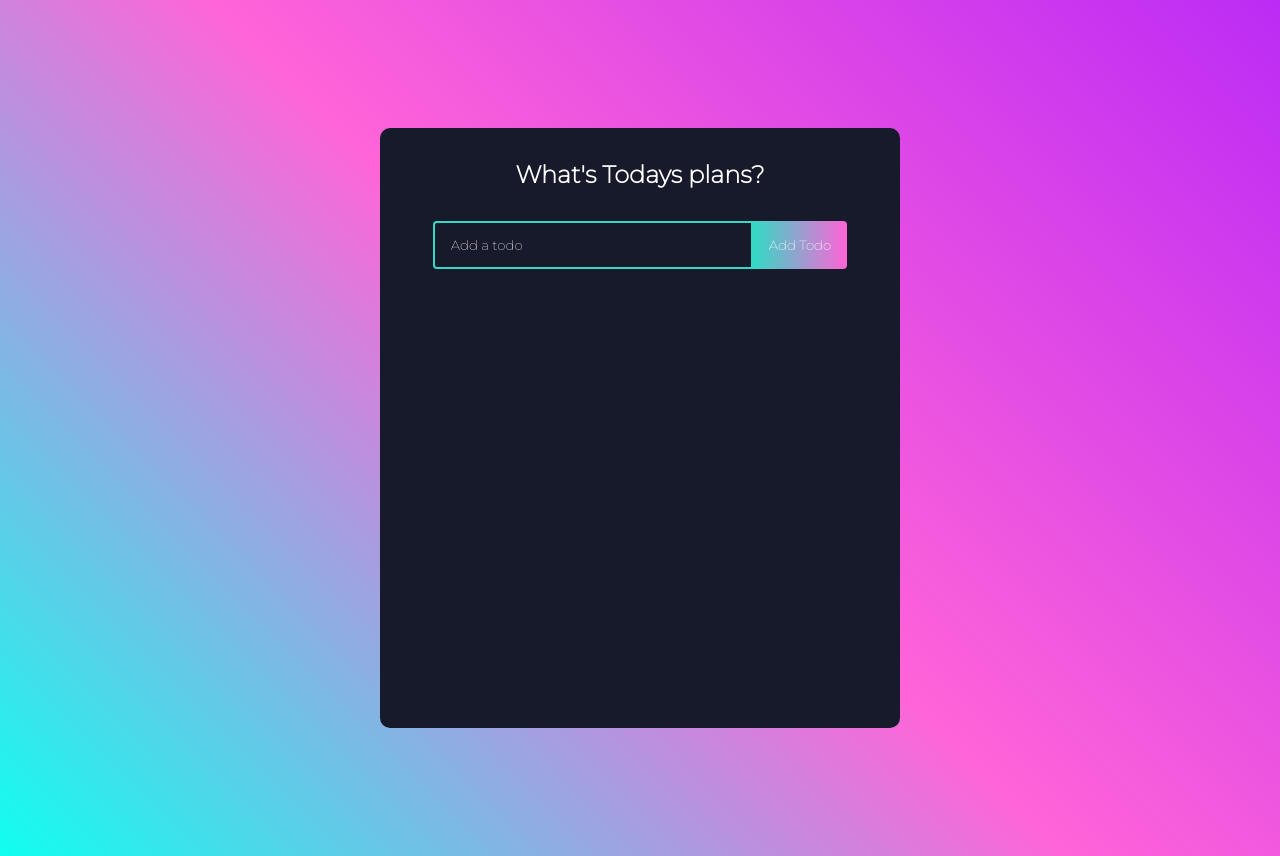
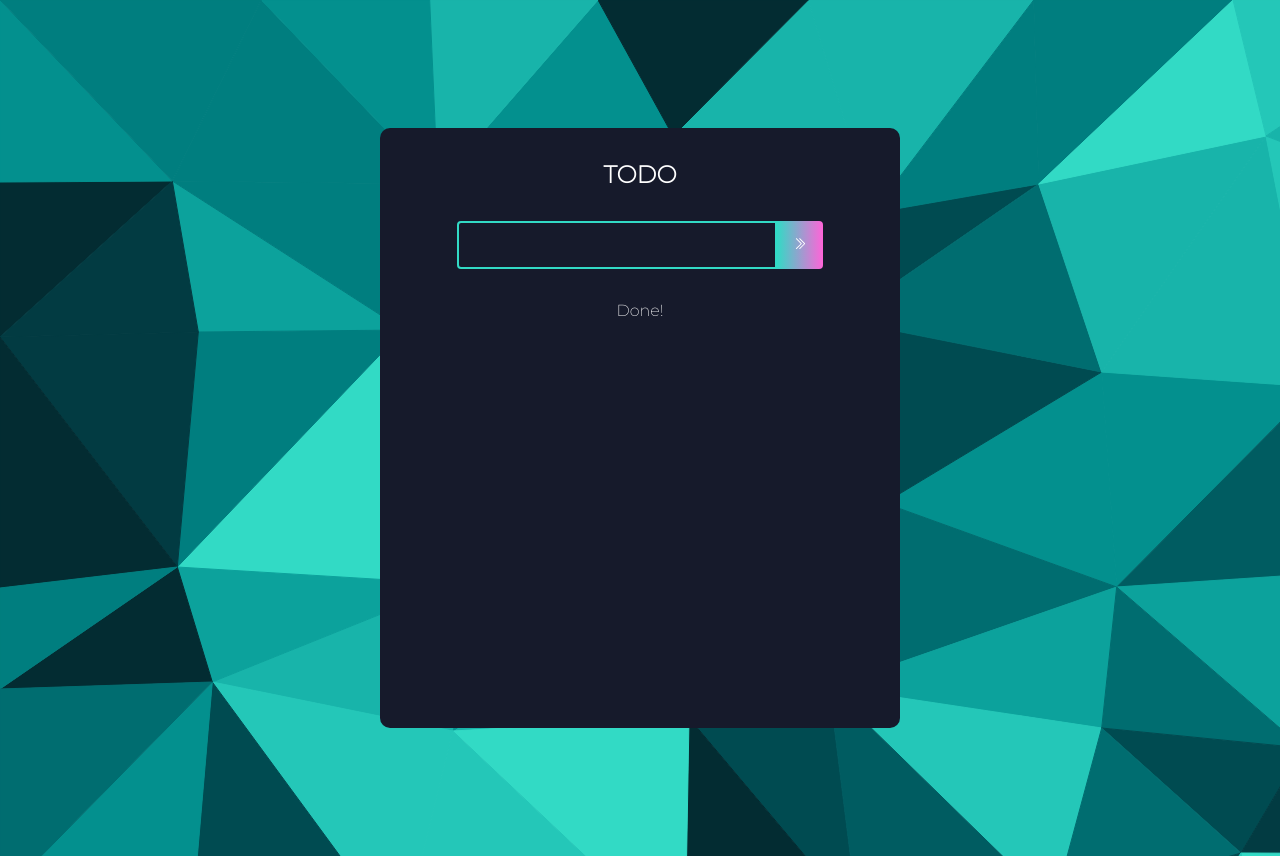
Before and after one commit to VeronicaAndersen/Todolist_app, a React (Create React App) app: page / in a window 1280 px wide. Built offline with nearby package versions, Linux system fonts and the light colour scheme.

Commit message:
Added localstorage functionality

```diff
--- a/src/App.css
+++ b/src/App.css
@@ -4,13 +4,11 @@
     margin: 0;
     padding: 0;
     font-family: 'Montserrat', sans-serif;
+    color: #fff;
 }
 
 body {
-    background: linear-gradient(45deg,
-            rgb(16, 255, 239) 0%,
-            rgb(255, 100, 216) 50%,
-            rgb(188, 43, 245) 100%);
+    background-image: url(../images/bg.svg);
 }
 
 .todo-app {
@@ -32,7 +30,7 @@ h1 {
     font-size: 24px;
 }
 
-.complete {
+.complete{
     text-decoration: line-through;
     opacity: 0.4;
 }
@@ -49,10 +47,6 @@ h1 {
     width: 320px;
     background: transparent;
     color: #fff;
-}
-
-.todo-input::placeholder {
-    color: #e2e2e2;
 }
 
 .todo-button {
@@ -79,57 +73,64 @@ h1 {
     padding: 16px 22px;
 }
 
-.todo-container {
+/* .todo-container {
     display: flex;
     flex-direction: row;
     position: relative;
-}
+} */
 
-.todo-row {
+.todo {
     display: flex;
-    justify-content: space-between;
-    align-items: center;
+    height: 50px;
     margin: 4px auto;
     color: #fff;
     background: linear-gradient(90deg,
             rgb(217, 235, 24) 0%,
             rgb(250, 77, 9) 100%);
-
-    padding: 16px;
+    line-height: 50px;
     border-radius: 5px;
     width: 90%;
 }
 
-.todo-row:nth-child(4n + 1) {
+.todo:nth-child(4n + 1) {
     background: linear-gradient(90deg,
             rgb(85, 0, 254) 0%,
             rgb(194, 110, 246) 100%);
 }
 
-.todo-row:nth-child(4n + 2) {
+.todo:nth-child(4n + 2) {
     background: linear-gradient(90deg,
             rgb(251, 38, 240) 0%,
             rgb(211, 0, 113) 100%);
 }
 
-.todo-row:nth-child(4n + 3) {
+.todo:nth-child(4n + 3) {
     background: linear-gradient(90deg,
             rgb(20, 231, 255) 0%,
             rgb(0, 184, 220) 100%);
 }
 
-.icons {
+.todo_radio, .todo_radio_unchecked{
+    height: 24px;
+    width: 24px;
+    border-radius: 50px;
+    border: 1px solid #ffffff;
+    cursor: pointer;
+    margin: 13px 1rem 0 1rem;
     display: flex;
     align-items: center;
-    font-size: 24px;
-    cursor: pointer;
+    justify-content: center;
+    color: white;
+    background-color: #161a2b;
+  }
+  .todo_radio_unchecked{
+    background-color: transparent;
+  }
+.todo-row{
+    width: 90%;
+    text-align: start;
+
 }
-
-.delete-icon {
-    margin-right: 5px;
-    color: #fff;
+.todo_delete{
+    margin: 3px 10px 0 0;
 }
-
-.edit-icon {
-    color: #fff;
-}
--- /dev/null
+++ b/src/components/ListItem.js
@@ -0,0 +1,25 @@
+import React from 'react';
+import { RiCloseCircleLine } from 'react-icons/ri';
+import { AiOutlineCheck } from 'react-icons/ai';
+
+const ListItem = ({ text, deleteTodo, isChecked, toggleChecked }) => {
+
+    return (
+        <>
+            <div className="todo">
+                <div className={`${isChecked ? "todo_radio" : "todo_radio_unchecked"}`} onClick={toggleChecked}>
+                    {isChecked && <AiOutlineCheck/>}
+                </div>
+
+                <div className={` ${isChecked ? "todo-row complete" : "todo-row"}`} >
+                    {text}
+                </div>
+                <div className="todo_delete" onClick={deleteTodo}>
+                    <RiCloseCircleLine className='delete-icon' />
+                </div>
+            </div>
+        </>
+    )
+}
+
+export default ListItem
--- a/src/components/Todo.js
+++ /dev/null
@@ -1,49 +0,0 @@
-import React, { useState } from 'react';
-import TodoForm from './TodoForm';
-import { RiCloseCircleLine } from 'react-icons/ri';
-import { TiEdit } from 'react-icons/ti';
-
-const Todo = ({ todos, completeTodo, removeTodo, updateTodo }) => {
-    const [edit, setEdit] = useState({
-        id: null,
-        value: ''
-    });
-
-    const submitUpdate = value => {
-        updateTodo(edit.id, value);
-        setEdit({
-            id: null,
-            value: ''
-        });
-    };
-
-    if (edit.id) {
-        return <TodoForm edit={edit} onSubmit={submitUpdate} />;
-    }
-
-    return todos.map((todo, index) => (
-        /* Checks if a todo is completed or not */
-        <div
-            className={todo.isComplete ? 'todo-row complete' : 'todo-row'}
-            key={index}
-        >
-            <div key={todo.id} onClick={() => completeTodo(todo.id)}>
-                {todo.text}
-            </div>
-            {/* Removes a todo item */}
-            <div className='icons'>
-                <RiCloseCircleLine
-                    onClick={() => removeTodo(todo.id)}
-                    className='delete-icon'
-                />
-                {/* Edits the todo items */}
-                <TiEdit
-                    onClick={() => setEdit({ id: todo.id, value: todo.text })}
-                    className='edit-icon'
-                />
-            </div>
-        </div>
-    ));
-};
-
-export default Todo;
--- a/src/components/TodoForm.js
+++ b/src/components/TodoForm.js
@@ -1,34 +1,88 @@
-import React, { useState } from 'react'
+import React, { useState, useEffect } from 'react'
+import { BsChevronDoubleRight } from 'react-icons/bs';
+import ListItem from './ListItem';
 
-function TodoForm(props) {
-    const [input, setInput] = useState('');
+function TodoForm() {
+    // Gets todoItems from localstorage if there´s.
+    const [allTodos, setAllTodos] = useState(() => {
+        return JSON.parse(localStorage.getItem("Todos")) || []
+    })
+    const [todo, setTodo] = useState()
 
-    const handleChange = e => {
-        setInput(e.target.value);
+    // Add todos and prevent page to relode.
+    const addTodo = (e) => {
+        e.preventDefault()
+        const todoItem = {
+            id: new Date().getTime(),
+            text: todo,
+            isChecked: false
+        }
+        if (todo !== "") {
+            setAllTodos([...allTodos].concat(todoItem))
+            setTodo("")
+        }
     }
-    /* Prevent the widow from refreshing and gives a random id */
-    const handleSubmit= e =>{
-        e.preventDefault();
+    // Gets all todos
+    const getAllTodos = () => {
+        let stored = JSON.parse(localStorage.getItem("Todos"))
+        if (stored) {
+            setAllTodos(stored)
+        }
+    }
+    // Updates if todo is done
+    const toggleChecked = (id) => {
+        let updatedTodos = [...allTodos].map(todo => {
+            if (todo.id === id) {
+                todo.isChecked = !todo.isChecked
+            }
+            return todo
+        })
+        setAllTodos(updatedTodos)
+    }
+    // Deletes todo
+    const deleteTodo = (id) => {
+        const filteredTodo = allTodos.filter(todo => todo.id !== id)
+        setAllTodos(filteredTodo)
+    }
 
-        props.onSubmit({
-            id: Math.floor(Math.random() * 10000),
-            text: input
-        });
-        setInput('');
-    };
+    useEffect(() => {
+        getAllTodos()
+    }, [])
+
+
+    useEffect(() => {
+        localStorage.setItem("Todos", JSON.stringify(allTodos))
+    }, [allTodos])
+
     return (
-        /* Created form*/
-        <form className='todo-form' onSubmit={handleSubmit}>
-            <input
-                type='text'
-                placeholder='Add a todo'
-                value={input}
-                name='text'
-                className='todo-input'
-                onChange={handleChange}
-            />
-            <button className='todo-button'>Add todo</button>
-        </form>
+        <>
+        {/* Form with input and a button */}
+            <h1>TODO</h1>
+            <form className="todo-form" onSubmit={addTodo} >
+                <input type={"text"} className="todo-input" value={todo || ''} onChange={(e) => setTodo(e.target.value)} />
+                <button className="todo-button" onClick={addTodo} >
+                    <BsChevronDoubleRight />
+                </button>
+            </form>
+
+
+            { // Will be shown if there´s any todos in the list.
+                allTodos.map(todo => (
+                    <ListItem
+                        key={todo.id}
+                        deleteTodo={() => deleteTodo(todo.id)}
+                        text={todo.text}
+                        isChecked={todo.isChecked}
+                        toggleChecked={() => toggleChecked(todo.id)}
+                    />
+                ))
+            }
+            { // Else list will display this text.
+                allTodos.length === 0 && (
+                    <p>Done!</p>
+                )
+            }
+        </>
     )
 }
 
--- a/src/components/TodoList.js
+++ b/src/components/TodoList.js
@@ -1,50 +1,9 @@
-import React, { useState } from 'react';
-import TodoForm from './TodoForm';
-import Todo from './Todo';
+import TodoForm from "./TodoForm";
 
 function TodoList() {
-    const [todos, setTodos] = useState([]);
-    /* Prevents empty strings and adds the new one */
-    const addTodo = todo => {
-        if (!todo.text || /^\s*$/.test(todo.text)) {
-            return;
-        }
-        const newTodos = [todo, ...todos];
-        setTodos(newTodos);
-    };
-    /* Updates the todolist and prevents empty strings */
-    const updateTodo = (todoId, newValue) => {
-        if (!newValue.text || /^\s*$/.test(newValue.text)) {
-            return;
-        }
-        setTodos(prev => prev.map(item => (item.id === todoId ? newValue : item)));
-    };
-/* Removes the todolist */
-    const removeTodo = id => {
-        const removedArr = [...todos].filter(todo => todo.id !== id);
-        setTodos(removedArr);
-    };
-/* Completes todolist */
-    const completeTodo = id => {
-        let updatedTodos = todos.map(todo => {
-            if (todo.id === id) {
-                todo.isComplete = !todo.isComplete;
-            }
-            return todo;
-        });
-        setTodos(updatedTodos);
-    };
-
     return (
         <>
-            <h1>What's Todays plans?</h1>
-            <TodoForm onSubmit={addTodo} />
-            <Todo
-                todos={todos}
-                completeTodo={completeTodo}
-                removeTodo={removeTodo}
-                updateTodo={updateTodo}
-            />
+            <TodoForm />
         </>
     );
 }
```
Also changed, not shown: images/bg.svg (added).
